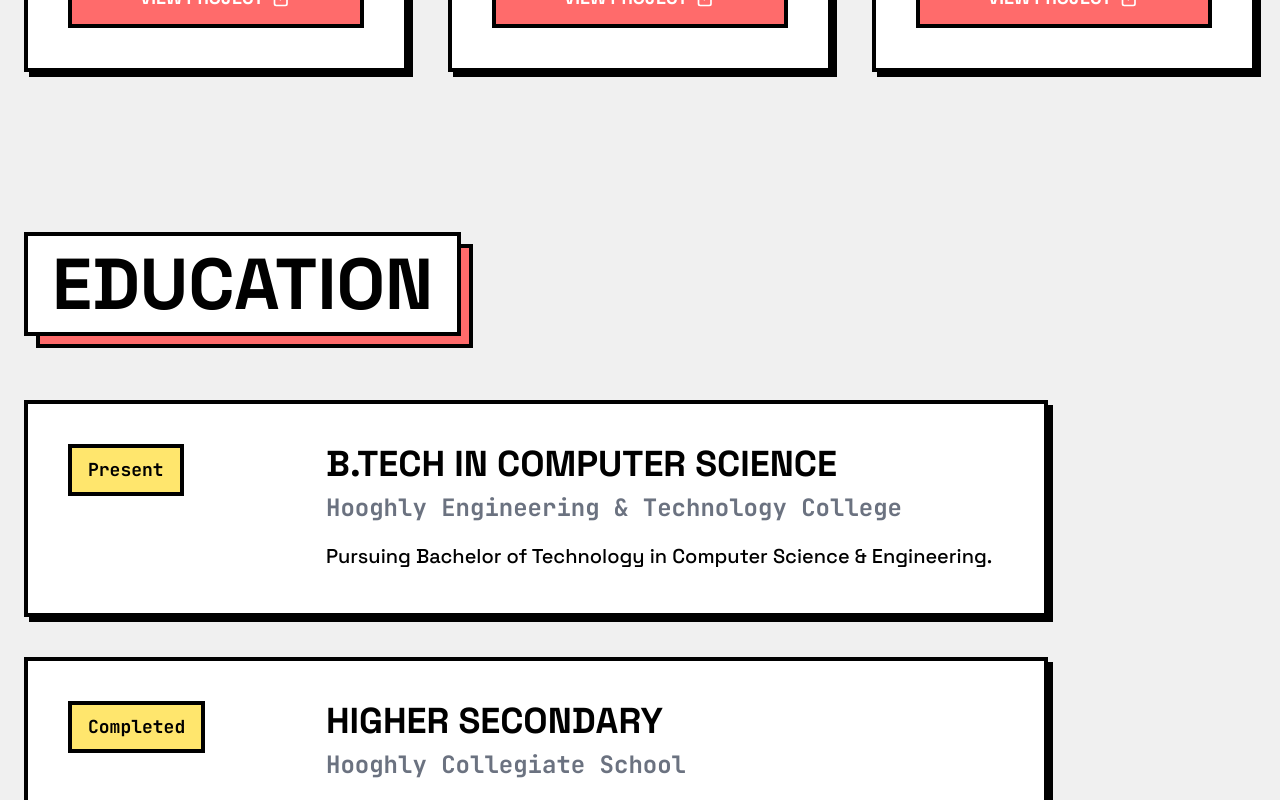
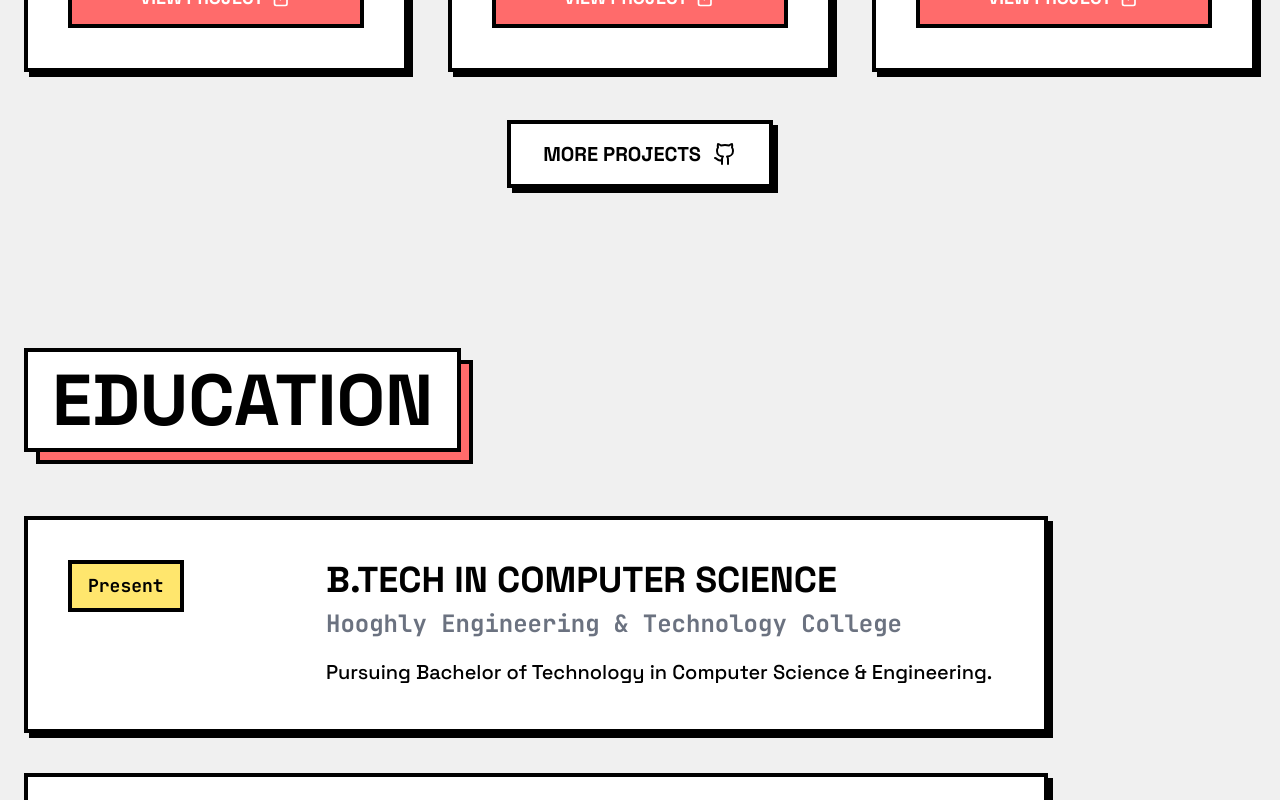
Before and after one commit to Quantum3600/NeoFolio, a React (Vite) app: page / in a window 1280 px wide. Shown: the part 2160-2960 px from the top of the page. Built offline with nearby package versions, Linux system fonts and the light colour scheme.

Commit message:
Added dummy resume download button

```diff
--- a/App.tsx
+++ b/App.tsx
@@ -2,7 +2,7 @@
 import {motion, stagger, useScroll, useSpring, Variants} from 'framer-motion';
 import {
   Moon, Sun, Monitor, Github, Linkedin, ExternalLink, Mail, ArrowRight, Code, Bot,
-  Twitter, Facebook, Instagram
+  Twitter, Facebook, Instagram, Download
 } from 'lucide-react';
 import Terminal from './components/Terminal';
 import ChatAssistant from './components/ChatAssistant';
@@ -11,6 +11,8 @@
 import { Project, Theme } from './types';
 // @ts-ignore
 import photo from './assets/photo.webp';
+// @ts-ignore
+import resume from './assets/resume.pdf';
 
 // Helper for icons using Devicon classes
 const getTechIcon = (tech: string) => {
@@ -295,10 +297,20 @@
         {/* Projects Section */}
         <section id="projects" className="mb-40">
           <SectionTitle color="bg-neo-secondary">Selected Works</SectionTitle>
-          <div className="grid grid-cols-1 md:grid-cols-2 lg:grid-cols-3 gap-10">
+          <div className="grid grid-cols-1 md:grid-cols-2 lg:grid-cols-3 gap-10 mb-12">
             {PORTFOLIO_DATA.projects.map((project, idx) => (
               <ProjectCard key={project.id} project={project} index={idx} />
             ))}
+          </div>
+          <div className="flex justify-center">
+            <a
+              href={`https://${PORTFOLIO_DATA.socials.github}`}
+              target="_blank"
+              rel="noreferrer"
+              className="bg-white dark:bg-zinc-800 text-black dark:text-white border-4 border-black px-8 py-4 text-xl font-bold uppercase hover:bg-neo-primary hover:text-white shadow-neo hover:translate-x-1 hover:translate-y-1 hover:shadow-none transition-all flex items-center gap-3"
+            >
+              More Projects <Github size={24} />
+            </a>
           </div>
         </section>
 
@@ -386,6 +398,17 @@
           </div>
         </section>
 
+        {/* Resume Download Section */}
+        <section className="mb-16 flex justify-center">
+          <a
+            href={resume}
+            download="Trishit_Majumdar_Resume.pdf"
+            className="bg-neo-accent text-black border-4 border-black px-10 py-5 text-2xl font-black uppercase hover:bg-white hover:shadow-neo transition-all flex items-center gap-4 shadow-neo-deep"
+          >
+            Download Resume <Download size={32} />
+          </a>
+        </section>
+
       </main>
 
       {/* Footer */}
--- a/constants.ts
+++ b/constants.ts
@@ -19,7 +19,7 @@
       title: "KobGames Store",
       description: "A modern web game store interface built with Kobweb, showcasing the power of Kotlin on the web.",
       tech: ["Kobweb", "Kotlin", "Compose HTML"],
-      link: "#",
+      link: "https://github.com/Quantum3600/KobGames-Store",
       year: "2025"
     },
     {
@@ -27,7 +27,7 @@
       title: "WakeApp",
       description: "A smart alarm Android application designed to ensure you wake up on time with intuitive UI patterns.",
       tech: ["Android", "Kotlin", "Jetpack Compose"],
-      link: "#",
+      link: "https://github.com/Quantum3600/WakeApp",
       year: "2025"
     },
     {
@@ -35,7 +35,7 @@
       title: "Quotd",
       description: "A minimalistic quotes application delivering daily inspiration with a focus on Material Design.",
       tech: ["Android", "Kotlin", "MVVM"],
-      link: "#",
+      link: "https://github.com/Quantum3600/Quotd",
       year: "2025"
     }
   ] as Project[],
```
Also changed, not shown: 1 other file (tests, documents, lock files or other folders).
